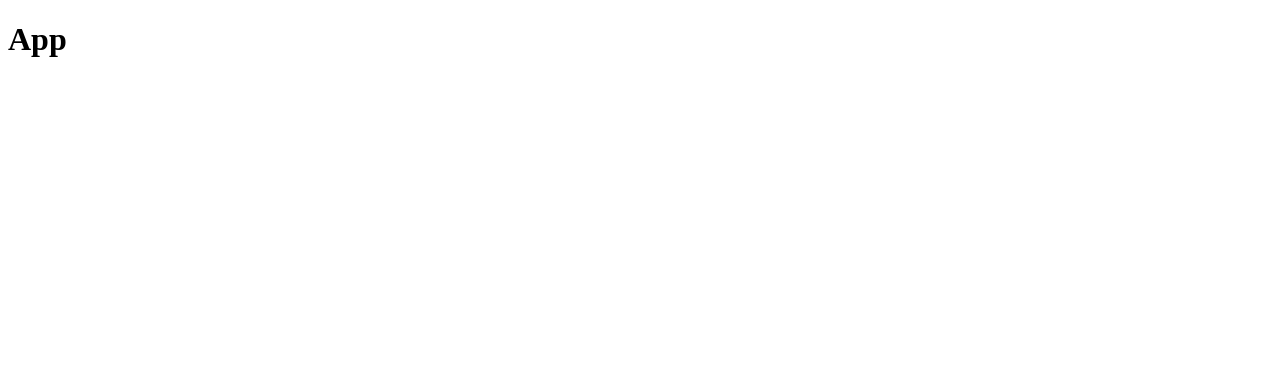
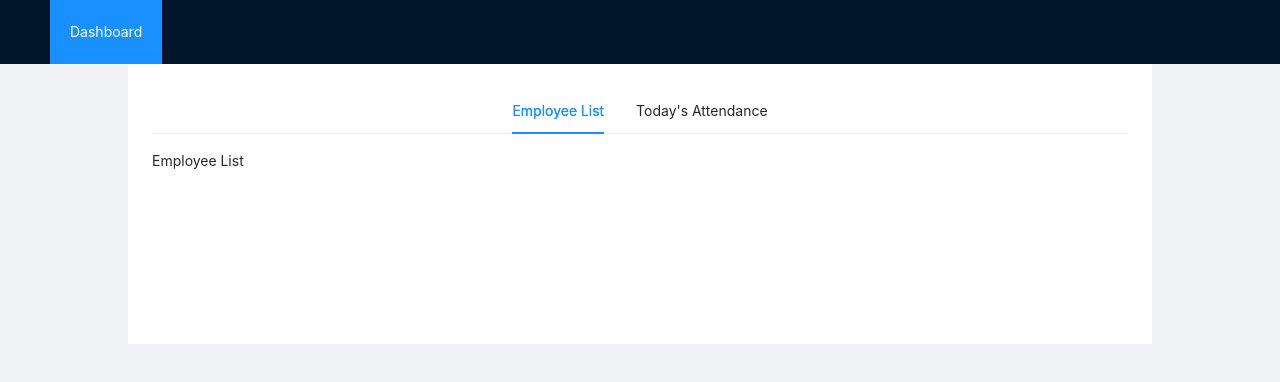
Before and after one commit to jlgoh/graphql-apollo-server, a React (Create React App) app in the folder client/: page / in a window 1280 px wide. Shown: the top 382 px of the page. Built offline with nearby package versions, Linux system fonts and the light colour scheme.

Commit message:
Add basic layout

```diff
--- /dev/null
+++ b/client/src/components/App.css
@@ -0,0 +1,5 @@
+.site-layout-content {
+  background: #fff;
+  padding: 24px;
+  min-height: 280px;
+}
--- a/client/src/components/App.js
+++ b/client/src/components/App.js
@@ -1,8 +1,27 @@
 import React from "react";
-import { Typography } from "antd";
+import Dashboard from "./Dashboard";
+import { Layout, Menu } from "antd";
+import "antd/dist/antd.css";
+import "./App.css";
+
+const { Header, Content } = Layout;
 
 const App = () => {
-  return <Typography.Title>App</Typography.Title>;
+  return (
+    <Layout>
+      <Header>
+        <div className="logo" />
+        <Menu theme="dark" mode="horizontal" defaultSelectedKeys={["1"]}>
+          <Menu.Item key="1">Dashboard</Menu.Item>
+        </Menu>
+      </Header>
+      <Content style={{ padding: "0 10%", minHeight: "100vh" }}>
+        <div className="site-layout-content">
+          <Dashboard />
+        </div>
+      </Content>
+    </Layout>
+  );
 };
 
 export default App;
--- /dev/null
+++ b/client/src/components/Dashboard.js
@@ -0,0 +1,19 @@
+import React from "react";
+import { Tabs } from "antd";
+
+const { TabPane } = Tabs;
+
+const Dashboard = () => {
+  return (
+    <Tabs defaultActiveKey="1" centered>
+      <TabPane tab="Employee List" key="1">
+        Employee List
+      </TabPane>
+      <TabPane tab="Today's Attendance" key="2">
+        Today's Attendance
+      </TabPane>
+    </Tabs>
+  );
+};
+
+export default Dashboard;
```
